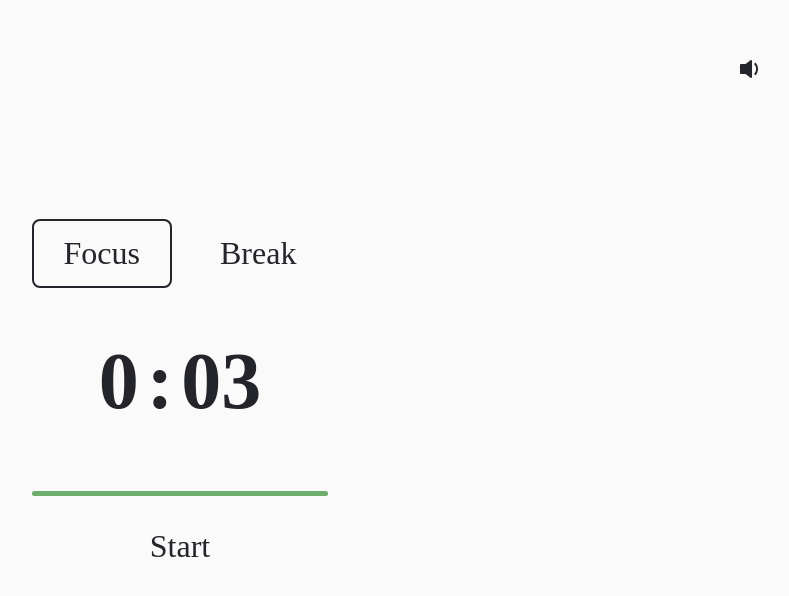
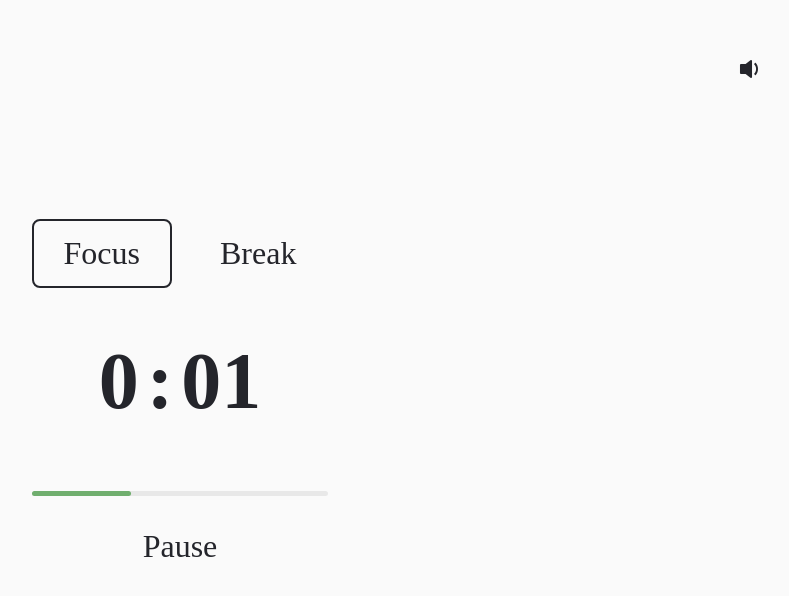
Before and after one commit to jamesspearsv/quiet-timer, a Vue app: page / in a window 1280 px wide. Both pictures are taken after a click on the button "Start". Shown: the top 596 px of the page, without its empty margins (460-1249 px from the left). Built offline with nearby package versions, Linux system fonts and the light colour scheme; a web font is replaced by a local one.

Commit message:
Refactored TimerDisplay component to lift up timer state

```diff
--- a/src/App.vue
+++ b/src/App.vue
@@ -1,5 +1,5 @@
 <script setup lang="ts">
-    import { onMounted, ref, useTemplateRef } from 'vue';
+    import { onMounted, ref, useTemplateRef, watch } from 'vue';
     import MuteButton from '@/components/MuteButton.vue';
     import TimerDisplay from '@/components/TimerDisplay.vue';
     import PhaseButtons from '@/components/PhaseButtons.vue';
@@ -13,20 +13,66 @@
     const modal_open = ref(false);
     const muted = ref(false);
     const audio_element = useTemplateRef('audioElement');
+    const timer_id = ref<number | null>(null);
 
     let audioContext: AudioContext;
     let track: MediaElementAudioSourceNode;
 
-    function changePhase(newPhase?: Phase) {
-        if (!audio_element.value) return;
-        audio_element.value.pause();
+    function changePhase(new_phase?: Phase) {
+        if (new_phase) {
+            current_phase.value = new_phase;
+        } else {
+            let next_phase: Phase = 'focus';
+            if (audio_element.value) {
+                audio_element.value.pause();
+            }
 
-        let next_phase: Phase = 'focus';
+            if (current_phase.value === 'focus') next_phase = 'break';
+            if (current_phase.value === 'break') next_phase = 'focus';
+            current_phase.value = next_phase;
+            modal_open.value = false;
+        }
+    }
 
-        if (current_phase.value === 'focus') next_phase = 'break';
-        if (current_phase.value === 'break') next_phase = 'focus';
-        current_phase.value = next_phase;
-        modal_open.value = false;
+    watch(current_phase, () => {
+        current_timer.value = TIMERS[current_phase.value];
+    });
+
+    /** TODO: Add timer event handlers
+     *  [x] start
+     *  [x] pause
+     *  [x] finish
+     *  [x] stop
+     **/
+
+    function resetTimer() {
+        current_timer.value = TIMERS[current_phase.value];
+    }
+
+    function startTimer() {
+        // Restart a finished timer
+        if (current_timer.value < 1) resetTimer();
+
+        timer_status.value = 'running';
+        timer_id.value = setInterval(() => {
+            current_timer.value -= 1;
+        }, 1000);
+    }
+
+    function stopTimer() {
+        timer_status.value = 'stopped';
+        if (current_timer.value > 1) resetTimer();
+
+        if (!timer_id.value) return;
+        clearInterval(timer_id.value);
+        timer_id.value = null;
+    }
+
+    function pauseTimer() {
+        timer_status.value = 'paused';
+        if (!timer_id.value) return;
+        clearInterval(timer_id.value);
+        timer_id.value = null;
     }
 
     function endSession() {
@@ -79,7 +125,10 @@
                 :phase="current_phase"
                 :status="timer_status"
                 :timer-remaining="(current_timer / TIMERS[current_phase]) * 100"
-                @finished="playAlert"
+                @start="startTimer"
+                @stop="stopTimer"
+                @pause="pauseTimer"
+                @finish="playAlert"
             />
         </div>
         <MuteButton :muted="muted" @toggle-mute="toggleMute" />
--- a/src/components/TimerDisplay.vue
+++ b/src/components/TimerDisplay.vue
@@ -2,14 +2,13 @@
     import type { Phase, TimerStatus } from '@/lib/types';
     import { ref, computed, watch } from 'vue';
 
+    const emit = defineEmits(['start', 'pause', 'finish', 'stop']);
     const props = defineProps<{
         currentTimer: number;
         timerRemaining: number;
         status: TimerStatus;
         phase: Phase;
     }>();
-
-    const emit = defineEmits(['start', 'pause', 'finish', 'restart']);
 
     /** Compute display values for timer in minutes and seconds */
     const display = computed(() => {
@@ -22,6 +21,16 @@
 
         return { minutes, seconds };
     });
+
+    watch(
+        () => props.currentTimer,
+        () => {
+            if (props.currentTimer === 0) {
+                emit('stop');
+                emit('finish');
+            }
+        },
+    );
 
     // Watch display ref and update page title accordingly
     watch(
@@ -50,20 +59,22 @@
             :style="{ width: props.timerRemaining + '%' }"
         ></div>
     </div>
-    <div class="buttons">
+    <div class="control-buttons">
         <template v-if="status !== 'finished'">
-            <button v-if="status === 'stopped'" @click="">Start</button>
-            <button v-if="status === 'running'" @click="() => null">
+            <button v-if="status === 'stopped'" @click="() => $emit('start')">
+                {{ currentTimer > 0 ? 'Start' : 'Restart' }}
+            </button>
+            <button v-if="status === 'running'" @click="() => $emit('pause')">
                 Pause
             </button>
-            <button v-if="status === 'paused'" @click="() => null">
-                Resume
-            </button>
+            <template v-if="status === 'paused'">
+                <button @click="() => $emit('start')">Resume</button>
+                <button @click="() => $emit('stop')">Stop</button>
+            </template>
         </template>
         <template v-else>
             <button @click="() => null">Restart</button>
         </template>
-        <button v-if="status !== 'stopped'" @click="() => null">Stop</button>
     </div>
 </template>
 
@@ -93,7 +104,7 @@
         animation: paused-animation 1000ms linear infinite alternate;
     }
 
-    .buttons > * {
+    .control-buttons > * {
         padding: 1rem;
         font-size: 2rem;
     }
```
